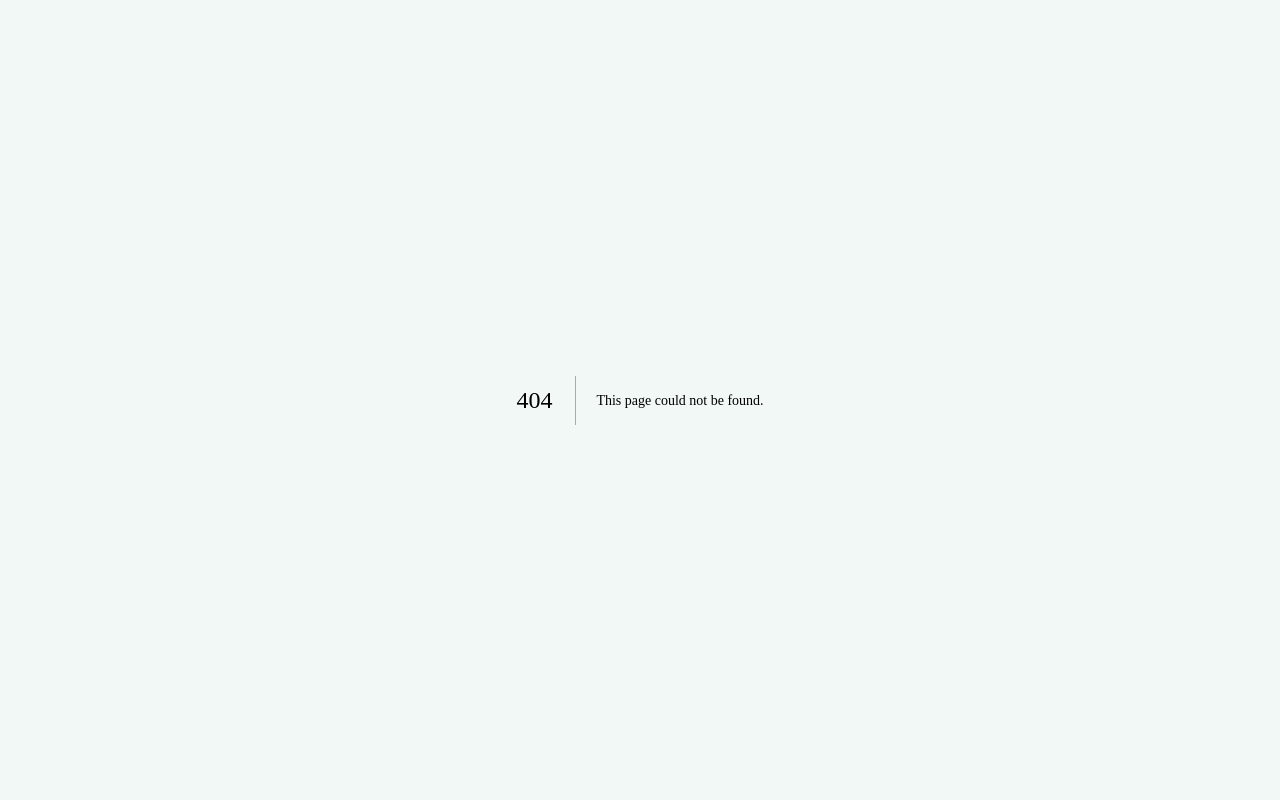
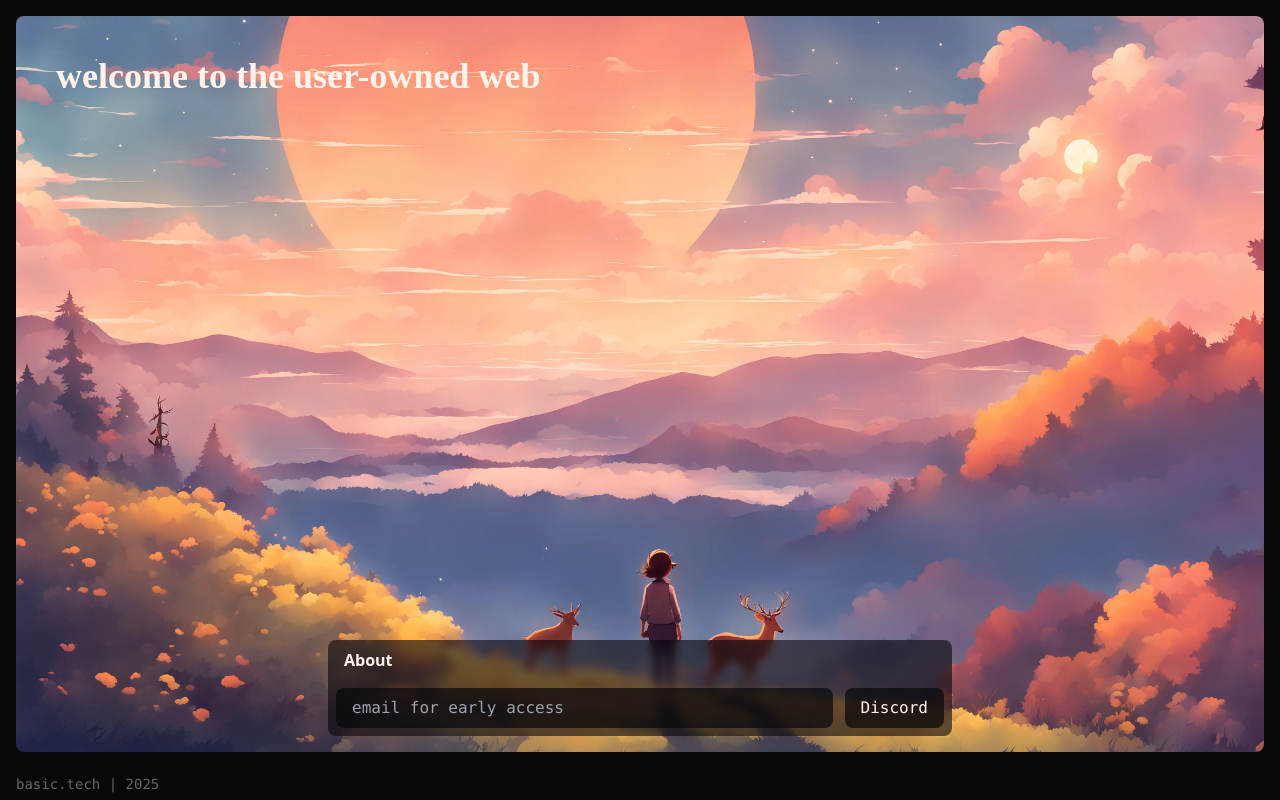
Before and after one commit to basicdb/basic-website, a Next.js app: page /welcome in a window 1280 px wide. Before the commit this address had no page. Built offline with nearby package versions, Linux system fonts and the light colour scheme; a web font is replaced by a local one.

Commit message:
WIP - about

```diff
--- a/package.json
+++ b/package.json
@@ -23,6 +23,7 @@
     "eslint-config-next": "13.2.4",
     "framer-motion": "^11.9.0",
     "lucide-react": "^0.456.0",
+    "motion": "^12.9.1",
     "next": "^15.0.3",
     "prismjs": "^1.29.0",
     "react": "18.2.0",
--- /dev/null
+++ b/src/pages/welcome.tsx
@@ -0,0 +1,157 @@
+// @ts-ignore
+
+import React from 'react'
+import Head from 'next/head'
+import Script from 'next/script'
+import Hero from '@/components/Hero'
+import Products from '@/components/Products'
+import JoinDiscord from '@/components/JoinDiscord'
+import { NavBar, Footer } from '@/components/NavFooter'
+import GiantCard from '@/components/GiantCard'
+import { StarIcon } from 'lucide-react'
+import { motion, AnimatePresence } from 'framer-motion'
+
+const heroCardElements = {
+    image: '/landing-image.webp',
+
+}
+
+function DynamicFooter() {
+    const [inputFocused, setInputFocused] = React.useState(false);
+    const [expanded, setExpanded] = React.useState(false);
+
+    return (
+        <motion.div
+            className={`w-1/2 bg-opacity-60 bg-black rounded-lg mb-4 mx-auto backdrop-blur-sm flex flex-col gap-0 `}
+            layout
+            transition={{ type: "spring", stiffness: 30, damping: 30 }}
+        >
+            <motion.button
+                onClick={() => setExpanded(!expanded)}
+                className="text-white font-bold text-left focus:outline-none px-4 py-2"
+                layout
+            >
+                About
+            </motion.button>
+
+            <AnimatePresence>
+                {expanded && (
+                    <motion.div
+                        className="overflow-auto"
+                        initial={{ opacity: 0, height: 0 }}
+                        animate={{ opacity: 1, height: "60vh" }}
+                        exit={{ opacity: 0, height: 0 }}
+                        transition={{ type: "spring", stiffness: 300, damping: 30 }}
+                    >
+                        <div className="text-white space-y-6 px-4 py-8">
+                            <p className="text-sm">
+                                The next 1 billion apps will be different. They will be built at exponentially faster rates using newer tools, and by a broader range of people.
+                            </p>
+
+                            <p className="text-sm">
+                                Yet one thing will remain the same — the best of them will still feel like magic.
+                            </p>
+
+                            <p className="text-sm">
+                                We remember experiencing it many times, from the real-time collaboration in Figma, and the open ecosystem of Raycast, to the potential for creativity with genAI. Making magic isn't easy because it requires complex code, but what we consider magic today has already been solved for. It ought to be made accessible so that we can focus on creating new types of magic.
+                            </p>
+
+                            <p className="text-sm">
+                                At Basic, we believe it's time to raise the bar for infrastructure to usher in this new internet.
+                            </p>
+
+                            <h2 className="text-lg font-bold">AI will be hyper-personalized</h2>
+                            <p className="text-sm">
+                                Data remains gold even in a post-AI world where apps and agents will be as powerful as the context they have. Developers will focus on function instead of having to connect the spread of data across a user's apps. We will build on top of the "infinite context" of our users where their digital interactions even outside our own apps will improve all aspects of personalization for them.
+                            </p>
+
+                            <h2 className="text-lg font-bold">Apps will be local-first</h2>
+                            <p className="text-sm">
+                                Devices and models continue to get powerful, and there's a lot more we can do with what our users hold in their hands before punting it to the cloud. Apps will have instant page loads, and work seamlessly across devices even with spotty wifi connections. Personal AI agents will be highly private and secure.
+                            </p>
+
+                            <h2 className="text-lg font-bold">Collaboration will be real-time</h2>
+                            <p className="text-sm">
+                                The lack of collaboration in real-time causes information to exist in multiple places with the chance of inconsistencies. Tech like Google Drive, Figma, and CRDTs have made huge strides in this — real-time collaboration will become the default for every app.
+                            </p>
+
+                            <h2 className="text-lg font-bold">Data will be user-owned</h2>
+                            <p className="text-sm">
+                                Developers will build lean apps that read data directly from their users. We will iterate and ship faster without worrying about compliance and security. Onboarding users will become instant as every app will start with existing context (e.g., a new user on a new social media platform will bring over all their existing followers and relevant posts). AI / ML models will improve securely without any leakage of sensitive information.
+                            </p>
+
+                            <h2 className="text-lg font-bold">Systems will be interoperable</h2>
+                            <p className="text-sm">
+                                Schemas will be public for developers to build on top of each other's applications. Apps will speak to each other and allow information to flow between them in real-time. Teams will access all relevant information instantly while referring to a single source of truth. Friends and family will share memories and experiences seamlessly despite using different apps.
+                            </p>
+
+                            <h2 className="text-lg font-bold">…and more!</h2>
+                            <p className="text-sm">
+                                We, at Basic, are dedicated to further the rate of innovation for infrastructure alongside the developments in AI and app creation. Meanwhile, we love to gather like-minded people because empowering creators allows for transformational change. And we love having a lot of fun along the way!
+                            </p>
+
+                            <p className="text-sm">
+                                If you'd like to chat about building on Basic or working with us drop us an email!
+                            </p>
+                        </div>
+                    </motion.div>
+                )}
+            </AnimatePresence>
+
+            <motion.div className="flex gap-3 items-center  p-2" layout>
+                <div className="relative bg-black bg-opacity-70 rounded-lg flex-1 font-mono">
+                    <input
+                        type="email"
+                        placeholder="email for early access"
+                        className="w-full px-4 py-2 pr-24 bg-transparent  rounded text-white focus:outline-none"
+                        onFocus={() => setInputFocused(true)}
+                        onBlur={() => setInputFocused(false)}
+                    />
+                    <motion.button
+                        className="absolute right-0 top-0 bottom-0 px-5 border-l border-gray-800 text-white"
+                        animate={{ opacity: inputFocused ? 1 : 0 }}
+                        transition={{ duration: 0.3 }}
+                    >
+                        Submit
+                    </motion.button>
+                </div>
+                <button className="px-4 py-2 rounded-lg text-white bg-black bg-opacity-70 font-mono">
+                    Discord
+                </button>
+            </motion.div>
+        </motion.div>
+    )
+}
+
+export default function Home() {
+    return (
+        <>
+            <Head>
+                <title>Basic</title>
+                <meta name="description" content="The database for a frictionless, user-owned web" />
+                <meta name="viewport" content="width=device-width, initial-scale=1" />
+                <link rel="icon" href="/favicon.ico" />
+            </Head>
+            <main className=" bg-green-100 dark:bg-black min-h-screen overflow-x-hidden">
+                <div className="w-full h-screen flex flex-col bg-black">
+
+
+                    <div className="flex-1 m-4 rounded-lg flex flex-col justify-between"
+                        style={{ backgroundImage: `url(${heroCardElements.image})`, backgroundSize: 'cover', backgroundPosition: 'bottom' }}
+                    >
+
+                        <h1 className="p-10 text-white text-4xl font-bold "> welcome to the user-owned web </h1>
+
+                        <DynamicFooter />
+
+                    </div>
+
+
+                    <div className="h-[10px] flex items-center justify-between p-4">
+                        <p className="text-[#666666] text-sm font-mono"> basic.tech | 2025  </p>
+                    </div>
+                </div>
+            </main>
+        </>
+    )
+}
```
Also changed, not shown: 1 other file (tests, documents, lock files or other folders).
